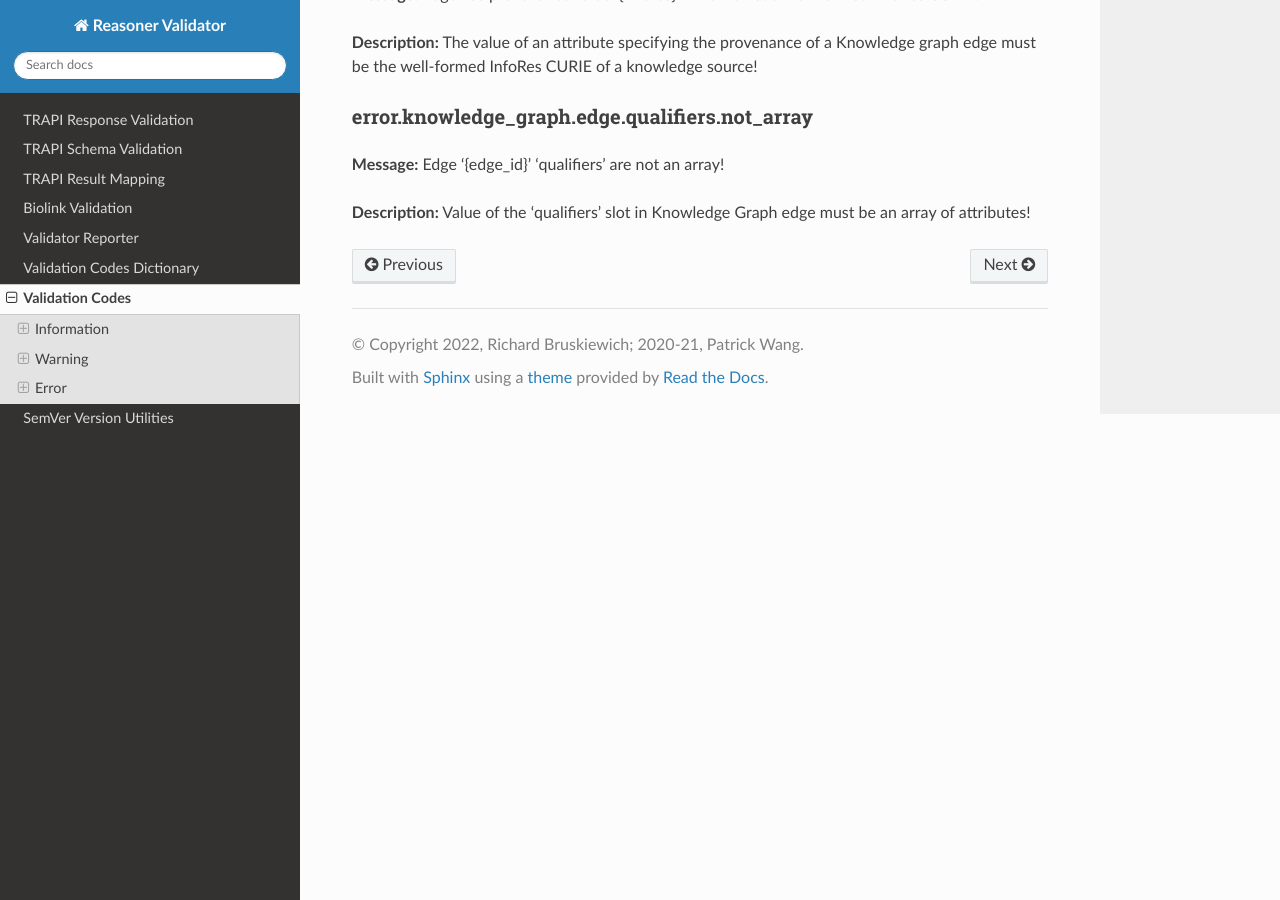
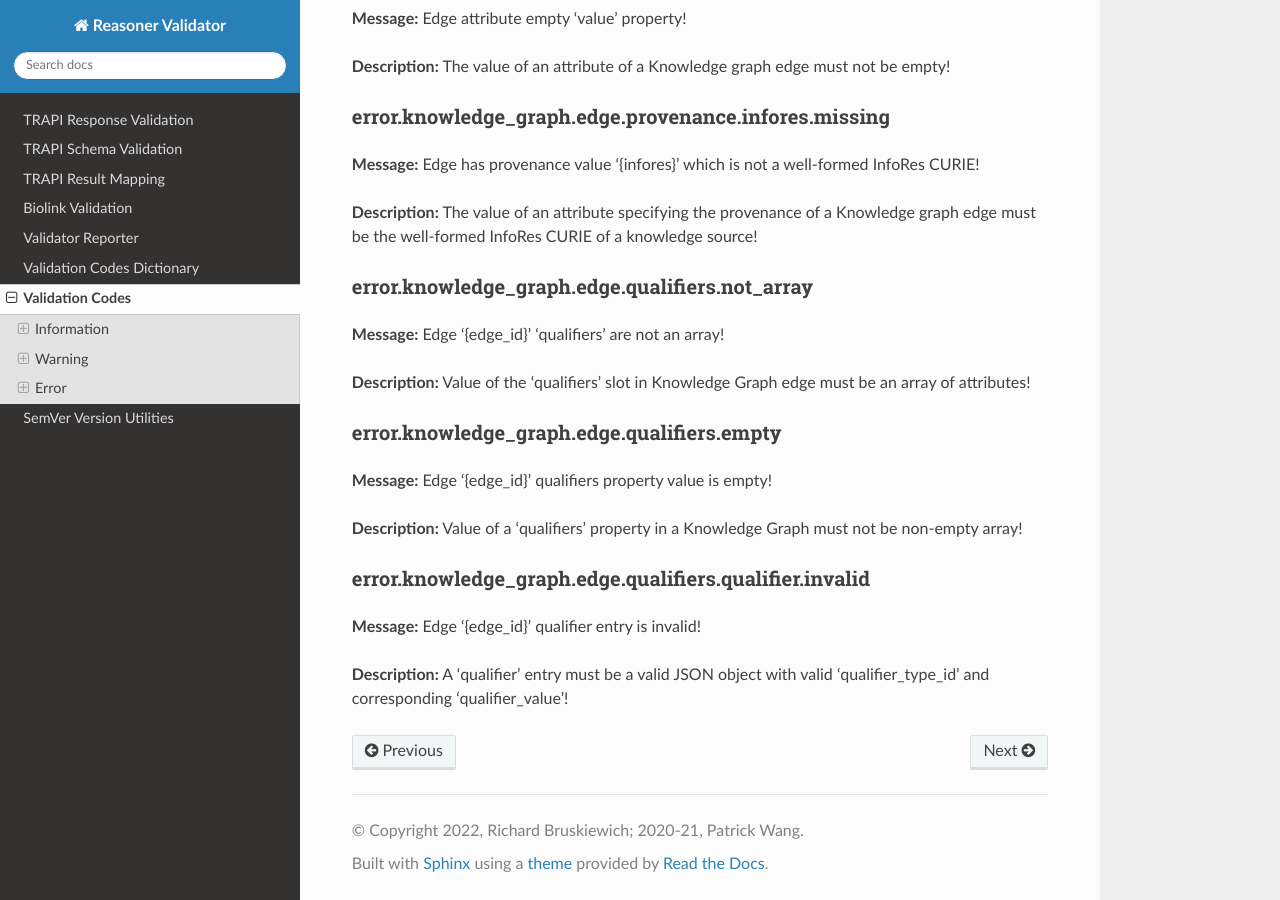
Before and after one commit to NCATSTranslator/reasoner-validator, a Sphinx documentation site: the page built from docs/validation_codes_dictionary.md, in a window 1280 px wide and 900 px high, scrolled down 18109 px. Built offline with Sphinx 7.4.7 and the Read the Docs theme 2.0.0, drawn with Linux system fonts in a browser that asks for light colours; some of the changed text lies outside the part shown.

Commit message:
Realigned a few codes and unit tests - all unit tests pass (TRAPI 1.3 and Biolink 3.2.0)

```diff
--- a/docs/validation_codes_dictionary.md
+++ b/docs/validation_codes_dictionary.md
@@ -67,6 +67,12 @@
 **Message:** Edge attribute_type_id '{attribute_type_id}' has a non-Biolink CURIE prefix mapped to Biolink.
 
 **Description:** Non-Biolink CURIEs are tolerated as term value for the attribute_type_id properties of edge attributes.
+
+### info.knowledge_graph.node.category.abstract
+
+**Message:** '{name}' is abstract.
+
+**Description:** TRAPI Message Knowledge Graphs can have 'abstract' category classes when mode of validation is 'non-strict'.
 
 ## Warning
 
@@ -665,3 +671,15 @@
 **Message:** Edge '{edge_id}' 'qualifiers' are not an array!
 
 **Description:** Value of the 'qualifiers' slot in Knowledge Graph edge must be an array of attributes!
+
+### error.knowledge_graph.edge.qualifiers.empty
+
+**Message:** Edge '{edge_id}' qualifiers property value is empty!
+
+**Description:** Value of a 'qualifiers' property in a Knowledge Graph must not be non-empty array!
+
+### error.knowledge_graph.edge.qualifiers.qualifier.invalid
+
+**Message:** Edge '{edge_id}' qualifier entry is invalid!
+
+**Description:** A 'qualifier' entry must be a valid JSON object with valid 'qualifier_type_id' and corresponding 'qualifier_value'!
```
Also changed, not shown: 2 other files.
